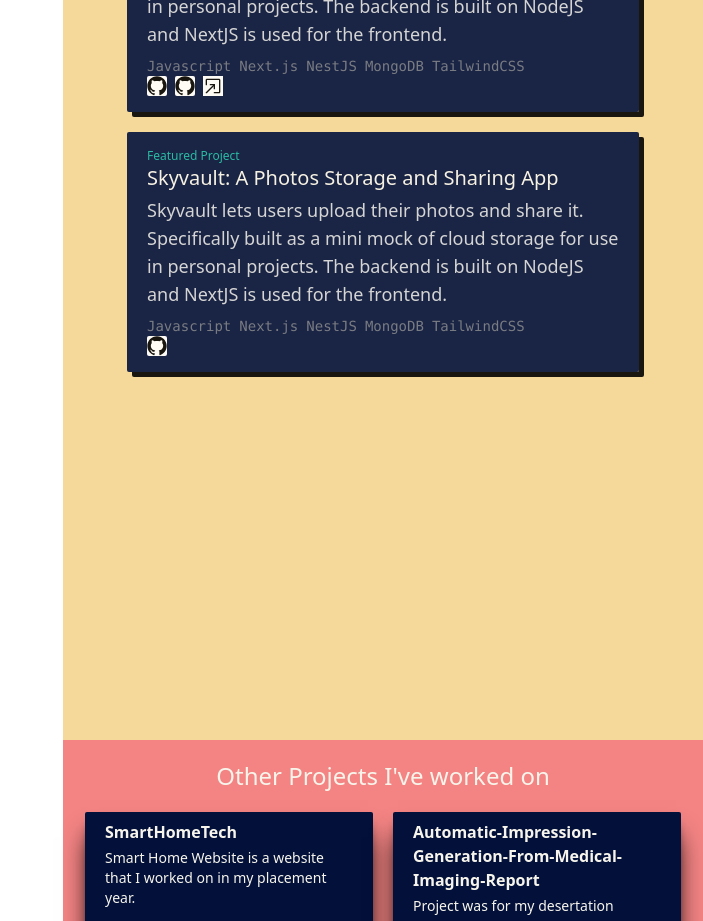
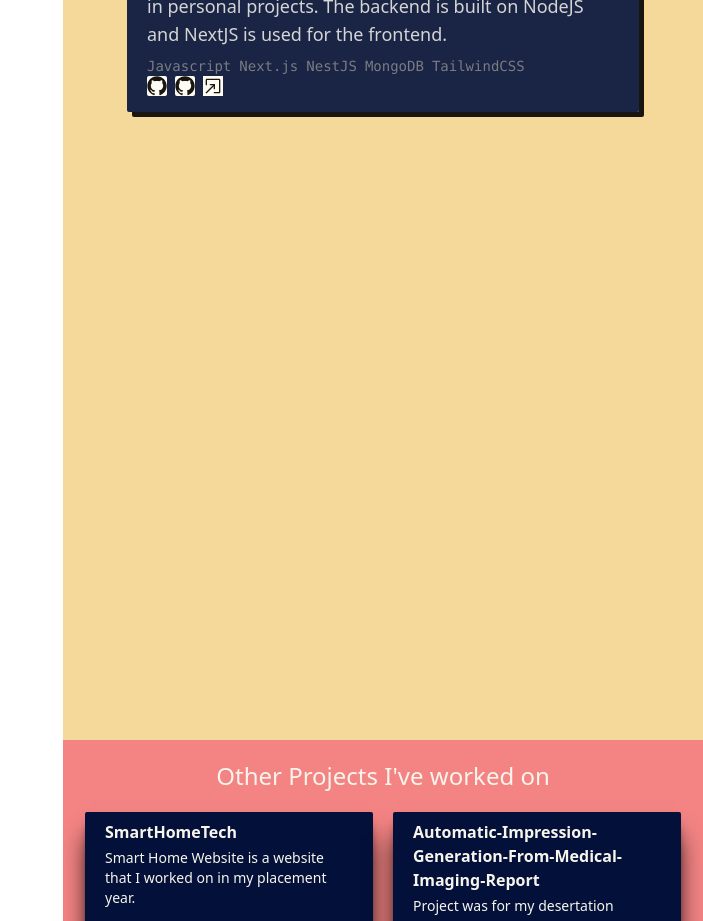
Before and after one commit to tanchohang/portfolio, a Next.js app: page / in a window 1280 px wide. Shown: the part 1260-2181 px from the top of the page, without its empty margins (577-1280 px from the left). Built offline with nearby package versions, Linux system fonts and the light colour scheme.

Commit message:
build:new build

```diff
--- a/pages/index.js
+++ b/pages/index.js
@@ -40,13 +40,13 @@ export default function Home() {
         { type: 'web', url: 'https://skyvault.tanchohang.dev' },
       ],
     },
-    {
-      title: 'Skyvault: A Photos Storage and Sharing App',
-      description: `Skyvault lets users upload their photos and share it. Specifically built as a mini mock of cloud storage for use in personal
-      projects. The backend is built on NodeJS and NextJS is used for the frontend.`,
-      tags: ['Javascript', 'Next.js', 'NestJS', 'MongoDB', 'TailwindCSS'],
-      links: [{ type: 'github', url: 'https://github.com/' }],
-    },
+    // {
+    //   title: 'Skyvault: A Photos Storage and Sharing App',
+    //   description: `Skyvault lets users upload their photos and share it. Specifically built as a mini mock of cloud storage for use in personal
+    //   projects. The backend is built on NodeJS and NextJS is used for the frontend.`,
+    //   tags: ['Javascript', 'Next.js', 'NestJS', 'MongoDB', 'TailwindCSS'],
+    //   links: [{ type: 'github', url: 'https://github.com/' }],
+    // },
   ];
   const projects = [
     {
```
Also changed, not shown: 2 other files (tests, documents, lock files or other folders).
